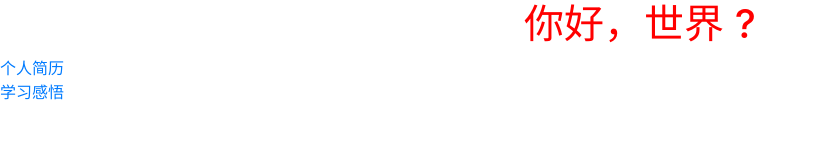
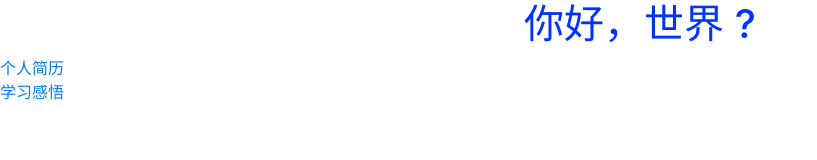
Before and after one commit to SimpleSmile1/SimpleSmile1.github.io, a plain HTML site: page czw/index.html in a window 1280 px wide. Shown: the whole page, without its empty margins (0-817 px from the left). Drawn offline with nearby package versions, Linux system fonts and the light colour scheme; files that its build step writes are made by us from their sources.

Commit message:
Site updated: 2017-11-07 09:52:37

```diff
--- /dev/null
+++ b/czw/css/demo.css
@@ -0,0 +1,4 @@
+h1 {
+	text-align : center;
+	color:#03F;
+	}
--- a/czw/demo.css
+++ /dev/null
@@ -1,4 +0,0 @@
-h1 {
-	text-align: center;
-	color:red;
-}
--- a/czw/index.html
+++ b/czw/index.html
@@ -5,11 +5,11 @@
     <meta http-equiv="X-UA-Compatible" content="IE=edge">
     <meta name="viewport" content="width=device-width, initial-scale=1">
     <!-- 上述3个meta标签*必须*放在最前面，任何其他内容都*必须*跟随其后！ -->
+    <link href="css/demo.css" rel="stylesheet">
     <title>MyIdea</title>
 
     <!-- Bootstrap -->
     <link href="css/bootstrap.min.css" rel="stylesheet">
-	<link href="css/demo.css" rel="stylesheet">
 
     <!-- HTML5 shim and Respond.js for IE8 support of HTML5 elements and media queries -->
     <!-- WARNING: Respond.js doesn't work if you view the page via file:// -->
```
